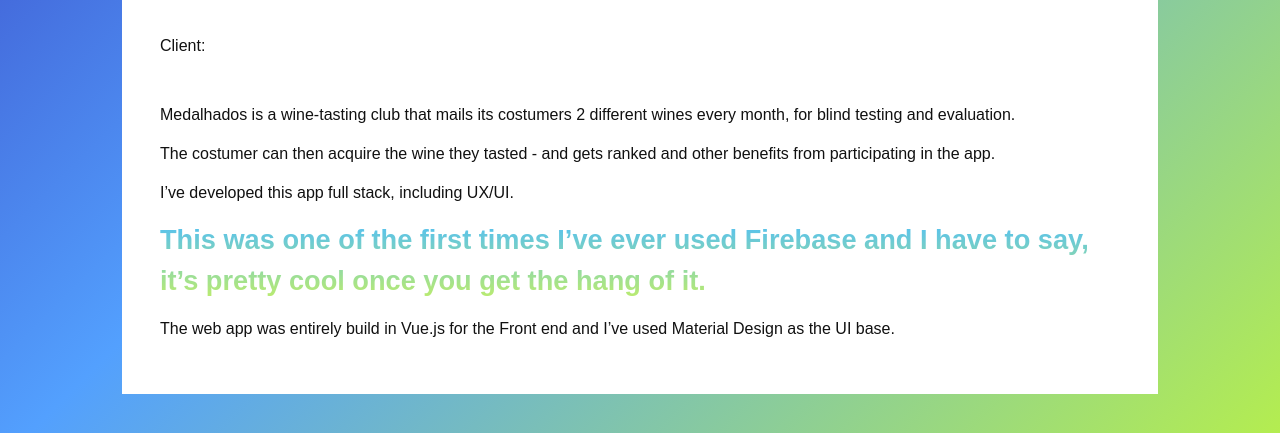
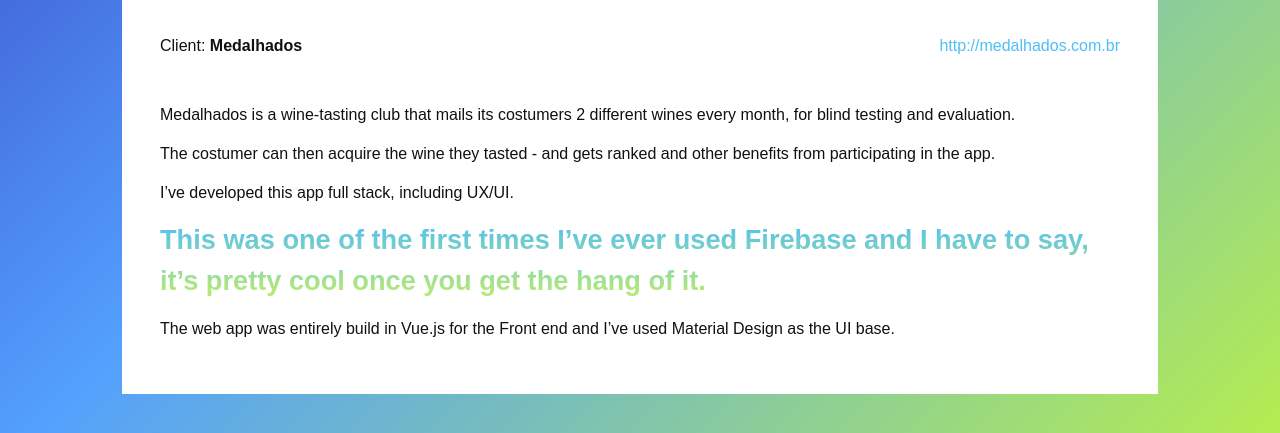
Before and after one commit to otaviowillow/otaviopadovani, a Jekyll site: the page built from _posts/2017-05-05-medalhados.markdown, in a window 1280 px wide, cut to the strip 648-1081 px from the top of the page. Built offline with Jekyll 4.4.1, drawn with Linux system fonts in a browser that asks for light colours; some web fonts are replaced.

Commit message:
Updated Medalhados

```diff
--- a/_posts/2017-05-05-medalhados.markdown
+++ b/_posts/2017-05-05-medalhados.markdown
@@ -8,6 +8,8 @@
 - firebase
 - material design
 header-image: "/uploads/medalhados.jpg"
+client: Medalhados
+website: http://medalhados.com.br
 ---
 
 Medalhados is a wine-tasting club that mails its costumers 2 different wines every month, for blind testing and evaluation.
```
